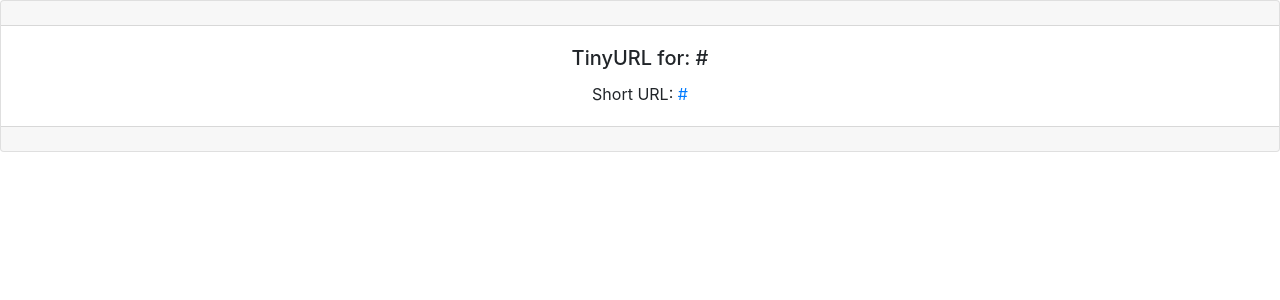
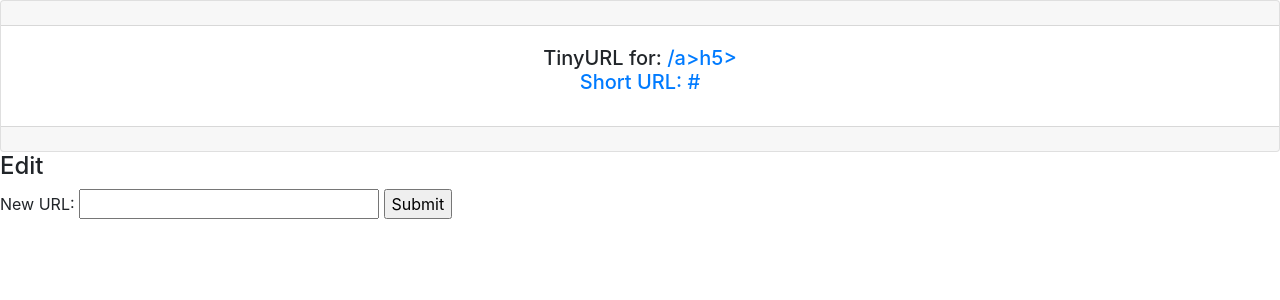
Before and after one commit to rplawn/tinyapp, a Node server app: template views/urls_show.ejs in a window 1280 px wide. Shown: the part 56-356 px from the top of the page. Run offline with Node 20, Linux system fonts and the light colour scheme; the template is opened without the code that fills it: most values are stand-ins (such as "Sample title", 1, 10 or a date in 2020); some libraries are stand-ins or nearby versions.

Commit message:
updated URLs

```diff
--- a/express_server.js
+++ b/express_server.js
@@ -61,7 +61,6 @@ app.post("/urls", (req, res) => {
   const shortURL = generateRandomString();
   console.log(req.body.longURL);  // Log the POST request body to the console
   urlDatabase[shortURL] = req.body.longURL;
-  //console.log(urlDatabase);
   res.redirect(`/urls/${shortURL}`);         // Respond with 'Ok' (we will replace this)
 });
 
@@ -69,3 +68,8 @@ app.post("/urls/:shortURL/delete", (req, res) => {
   delete urlDatabase[req.params.shortURL];
   res.redirect(`/urls`)
 });
+
+app.post("/urls/:shortURL", (req, res) => {
+  urlDatabase[req.params.shortURL] = req.body.newURL;
+  res.redirect(`/urls`)
+});
--- a/views/urls_show.ejs
+++ b/views/urls_show.ejs
@@ -11,11 +11,18 @@
   <div class="card text-center">
       <div class="card-header"></div>
       <div class="card-body">
-        <h5 class="card-title">TinyURL for: <%= longURL %></h5>
+        <h5 class="card-title">TinyURL for: <a href="">/a>h5>
         <p class="card-text">Short URL: <a href="/u/<%= shortURL %>"><%= shortURL %></a></p>
       </div>
     <div class="card-footer text-muted"></div>
   </div>
+  <h4>Edit</h4>
+  <form action="/urls/<%= shortURL %>" method="POST">
+    <label for="newURL">New URL:</label>
+    <input id="newURL" type="text" name="newURL" style="width: 300px">
+    <input type="submit" value="Submit">
+  </form>
+
   <!-- Bootstrap JS -->
   <script src="https://code.jquery.com/jquery-3.3.1.slim.min.js" integrity="sha384-q8i/X+965DzO0rT7abK41JStQIAqVgRVzpbzo5smXKp4YfRvH+8abtTE1Pi6jizo" crossorigin="anonymous"></script>
   <script src="https://cdnjs.cloudflare.com/ajax/libs/popper.js/1.14.7/umd/popper.min.js" integrity="sha384-UO2eT0CpHqdSJQ6hJty5KVphtPhzWj9WO1clHTMGa3JDZwrnQq4sF86dIHNDz0W1" crossorigin="anonymous"></script>
```
